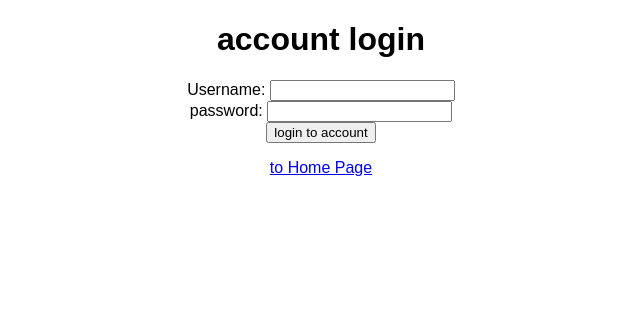
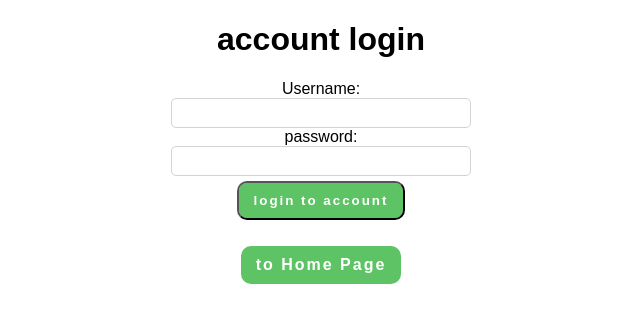
Before and after one commit to keny-stark/issue-tracker, a Django app: page /accounts/login/ in a window 1280 px wide. Shown: the top 323 px of the page, without its empty margins (319-959 px from the left). Run offline with Django 3.2, Linux system fonts and the light colour scheme; some libraries are stand-ins or nearby versions.

Commit message:
исправил ошибки и попытался сделать доп((

```diff
--- a/source/accounts/templates/login.html
+++ b/source/accounts/templates/login.html
@@ -10,7 +10,7 @@
     <title>account login</title>
 </head>
 <body>
-<div class="container">
+<div class="container_login">
     <h1>account login</h1>
     <form action="{% url 'accounts:login' %}" method="post" class="text-center">
         {% csrf_token %}
@@ -19,15 +19,15 @@
         {% endif %}
         <div class="form-group">
             <label for="username" class="form-label">Username:</label>
-            <input type="text" name="username" id="username">
+            <input type="text" name="username" id="username" class="form-control">
         </div>
         <div class="form-group">
             <label for="password" class="form-label">password:</label>
-            <input type="password" name="password" id="password">
+            <input type="password" name="password" id="password" class="form-control">
         </div>
-        <button type="submit">login to account</button>
+        <button type="submit" class="action-btn">login to account</button>
     </form>
-    <p class="text-center"><a href="{% url "webapp:index" %}">to Home Page</a></p>
+    <p class="text-center"><a href="{% url "webapp:index" %}" class="action-btn">to Home Page</a></p>
 </div>
 </body>
 </html>
--- a/source/webapp/static/css/style.css
+++ b/source/webapp/static/css/style.css
@@ -101,8 +101,8 @@ body {
     text-decoration: none;
     outline: none;
     display: inline-block;
-    padding: 10px 30px;
-    margin: 5px 10px;
+    padding: 10px 15px;
+    margin: 5px 5px;
     border-radius: 10px;
     box-shadow: 0 0 40px 40px #5dc365 inset, 0 0 0 0 #a29b40;
     font-family: 'Montserrat', sans-serif;
@@ -277,3 +277,9 @@ body {
     width: 60px;
     text-align: center;
 }
+.container_login{
+    margin: 0 auto;
+    width: 100%;
+    max-width: 300px;
+    text-align: center;
+}
--- a/source/webapp/templates/base.html
+++ b/source/webapp/templates/base.html
@@ -15,6 +15,11 @@
 <nav class="navbar">
    <div class="container">
        <ul class="menu">
+           {% if request.user.is_authenticated %}
+                <li><a href="{% url 'accounts:logout'  %}" class="action-btn">Log Out</a></li>
+            {% else %}
+                <li><a href="{% url 'accounts:login'  %}" class="action-btn">Log In</a></li>
+            {% endif %}
            <li><a href="{% url 'webapp:index' %}" class="action-btn">Home</a></li>
            {% block menu %}{% endblock %}
        </ul>
```
